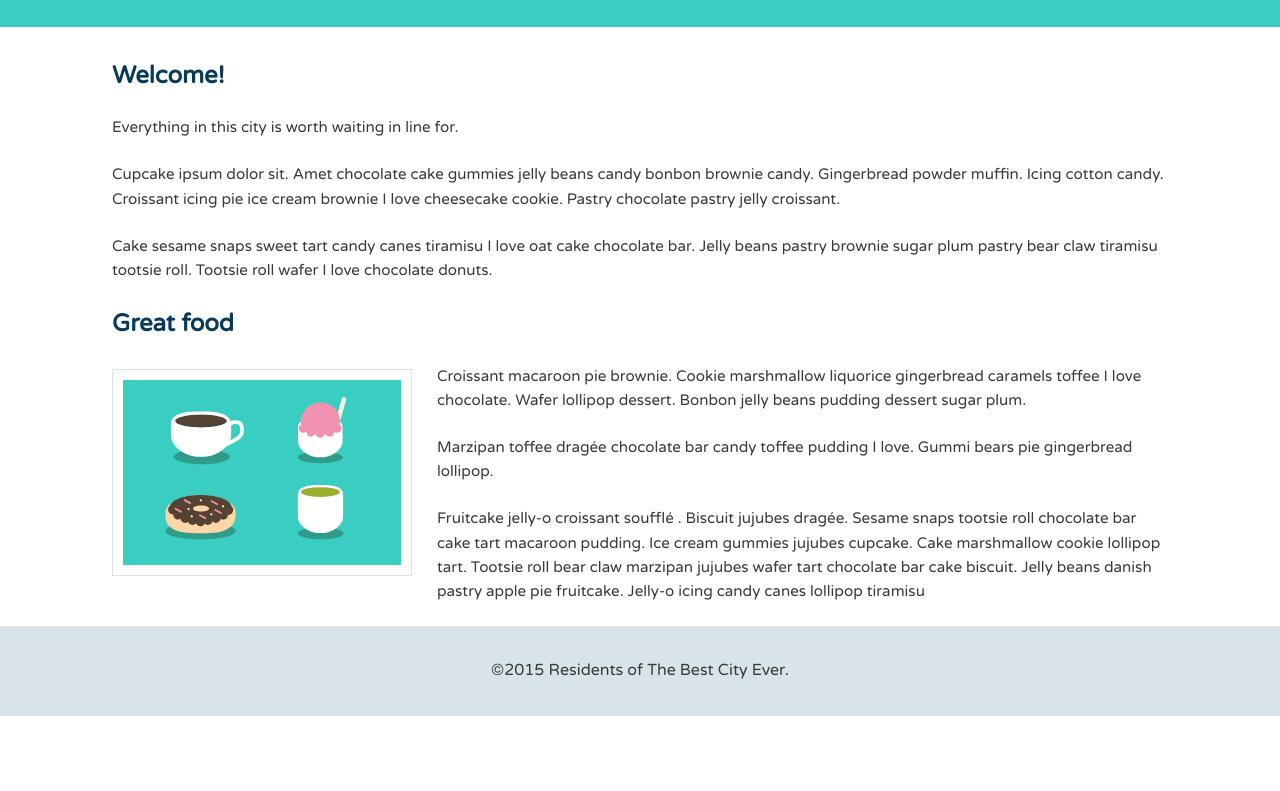
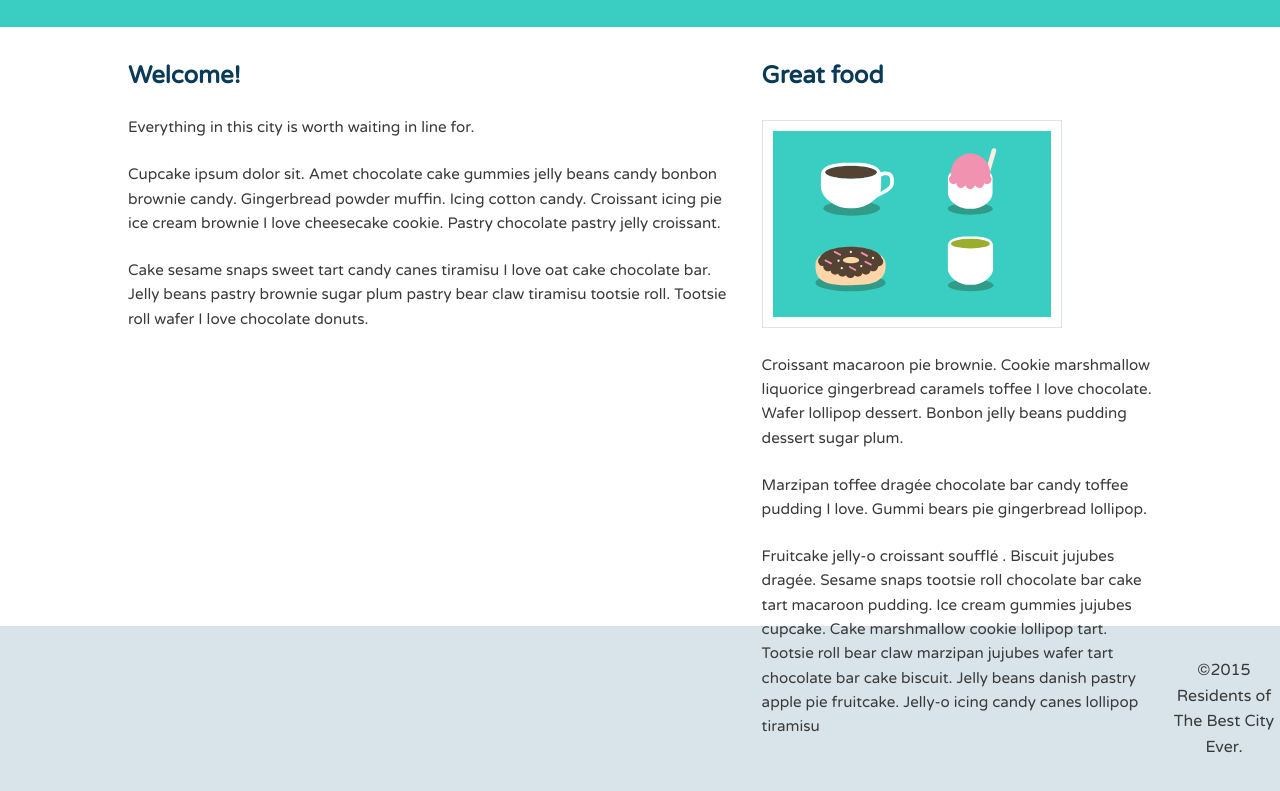
Before and after one commit to paulcolon/Page-Layout-and-The-Float-Properity, a plain HTML site: page index.html in a window 1280 px wide. Shown: the part 85-876 px from the top of the page. Before the commit the page ends 801 px from the top, so only its background shows below. Drawn offline with Linux system fonts and the light colour scheme.

Commit message:
the float challenge

```diff
--- a/css/style.css
+++ b/css/style.css
@@ -112,6 +112,25 @@ a {
 		margin-left: 12px;
 	}
 
+	/* ---- Columns ----- */
+
+	.col {
+		float: left;
+		padding-left: 1em;
+		padding-right: 1em;
+	}
+
+	.primary {
+		width: 60%;
+	}
+
+	.secondary {
+		width: 40%;
+	}
+
+
+	/* ---- Columns ----- */
+
 	.name {
 		float: left;
 	}
```
Also changed, not shown: index.html (line endings or trailing spaces).
